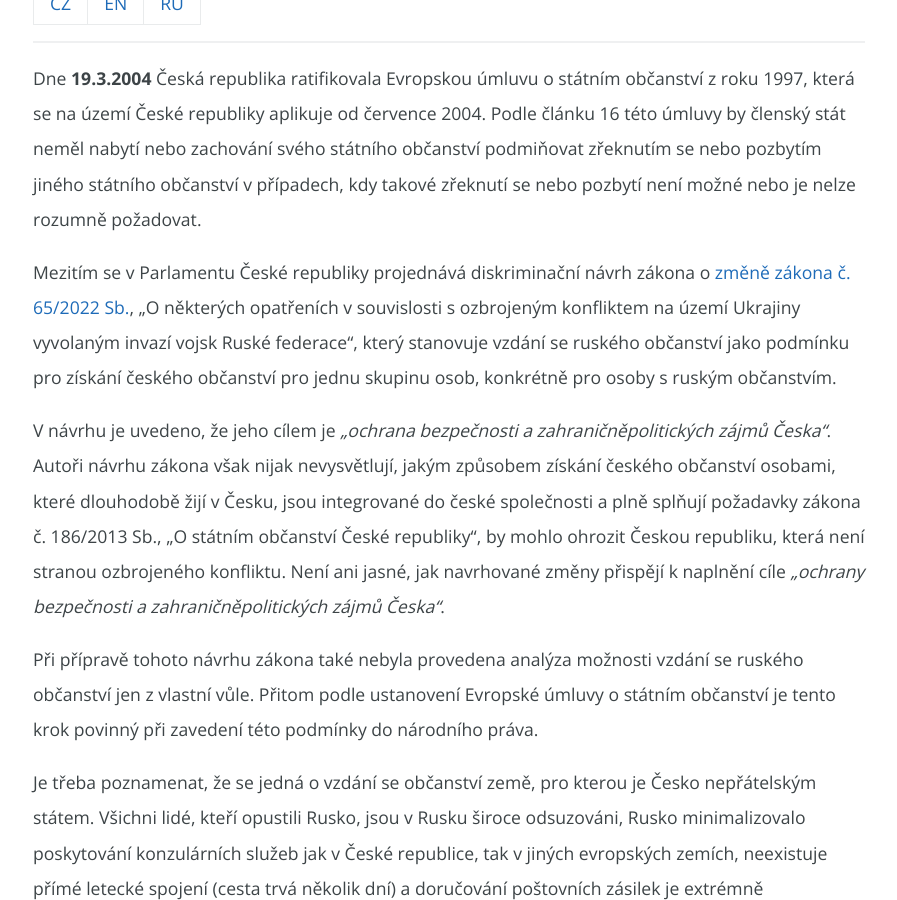
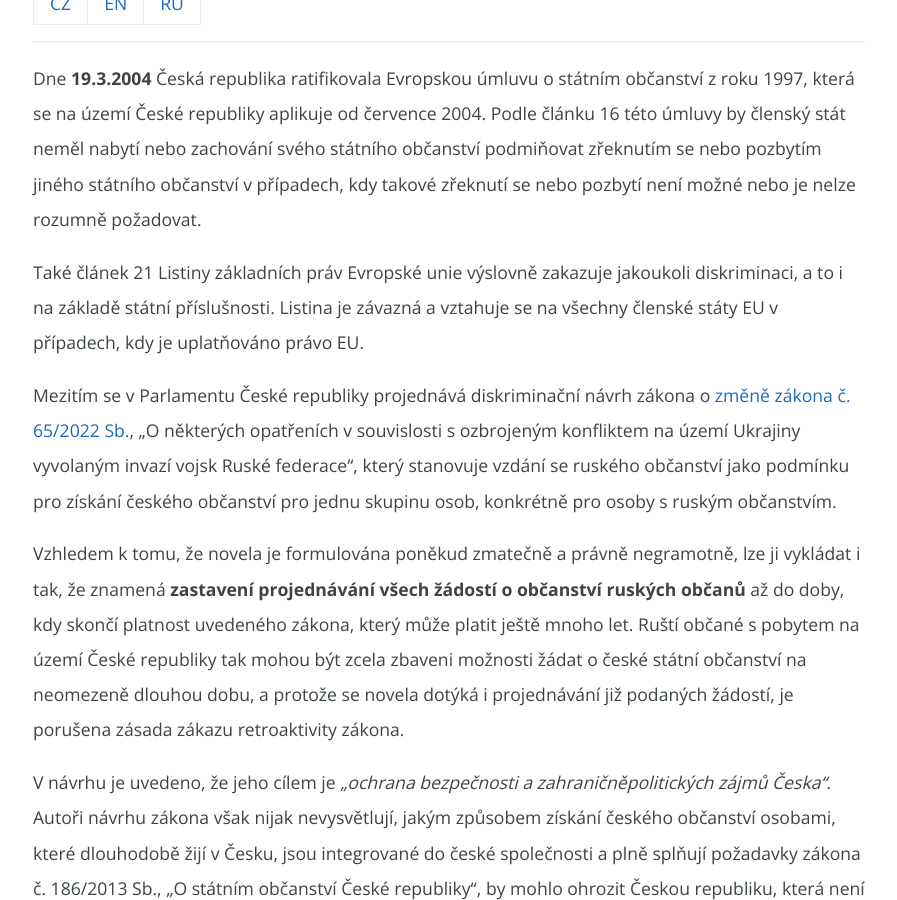
Before and after one commit to thewulf7/jsmelide, a Jekyll site: the page built from index.md, in a window 1280 px wide and 900 px high, scrolled down 939 px. Shown: the whole window, without its empty margins (191-1088 px from the left). Built offline with Jekyll 4.4.1, drawn with Linux system fonts in a browser that asks for light colours; comment, search, counter and statistics services are not loaded.

Commit message:
Update index.md

```diff
--- a/index.md
+++ b/index.md
@@ -11,7 +11,11 @@
 
 Dne **19.3.2004** Česká republika ratifikovala Evropskou úmluvu o státním občanství z roku 1997, která se na území České republiky aplikuje od července 2004. Podle článku 16 této úmluvy by členský stát neměl nabytí nebo zachování svého státního občanství podmiňovat zřeknutím se nebo pozbytím jiného státního občanství v případech, kdy takové zřeknutí se nebo pozbytí není možné nebo je nelze rozumně požadovat.
 
+Také článek 21 Listiny základních práv Evropské unie výslovně zakazuje jakoukoli diskriminaci, a to i na základě státní příslušnosti. Listina je závazná a vztahuje se na všechny členské státy EU v případech, kdy je uplatňováno právo EU.
+
 Mezitím se v Parlamentu České republiky projednává diskriminační návrh zákona o [změně zákona č. 65/2022 Sb.](https://www.psp.cz/sqw/historie.sqw?o=9&t=727), „O některých opatřeních v souvislosti s ozbrojeným konfliktem na území Ukrajiny vyvolaným invazí vojsk Ruské federace“, který stanovuje vzdání se ruského občanství jako podmínku pro získání českého občanství pro jednu skupinu osob, konkrétně pro osoby s ruským občanstvím.
+
+Vzhledem k tomu, že novela je formulována poněkud zmatečně a právně negramotně, lze ji vykládat i tak, že znamená **zastavení projednávání všech žádostí o občanství ruských občanů** až do doby, kdy skončí platnost uvedeného zákona, který může platit ještě mnoho let. Ruští občané s pobytem na území České republiky tak mohou být zcela zbaveni možnosti žádat o české státní občanství na neomezeně dlouhou dobu, a protože se novela dotýká i projednávání již podaných žádostí, je porušena zásada zákazu retroaktivity zákona.
 
 V návrhu je uvedeno, že jeho cílem je _„ochrana bezpečnosti a zahraničněpolitických zájmů Česka“_. Autoři návrhu zákona však nijak nevysvětlují, jakým způsobem získání českého občanství osobami, které dlouhodobě žijí v Česku, jsou integrované do české společnosti a plně splňují požadavky zákona č. 186/2013 Sb., „O státním občanství České republiky“, by mohlo ohrozit Českou republiku, která není stranou ozbrojeného konfliktu. Není ani jasné, jak navrhované změny přispějí k naplnění cíle _„ochrany bezpečnosti a zahraničněpolitických zájmů Česka“_.
 
```
